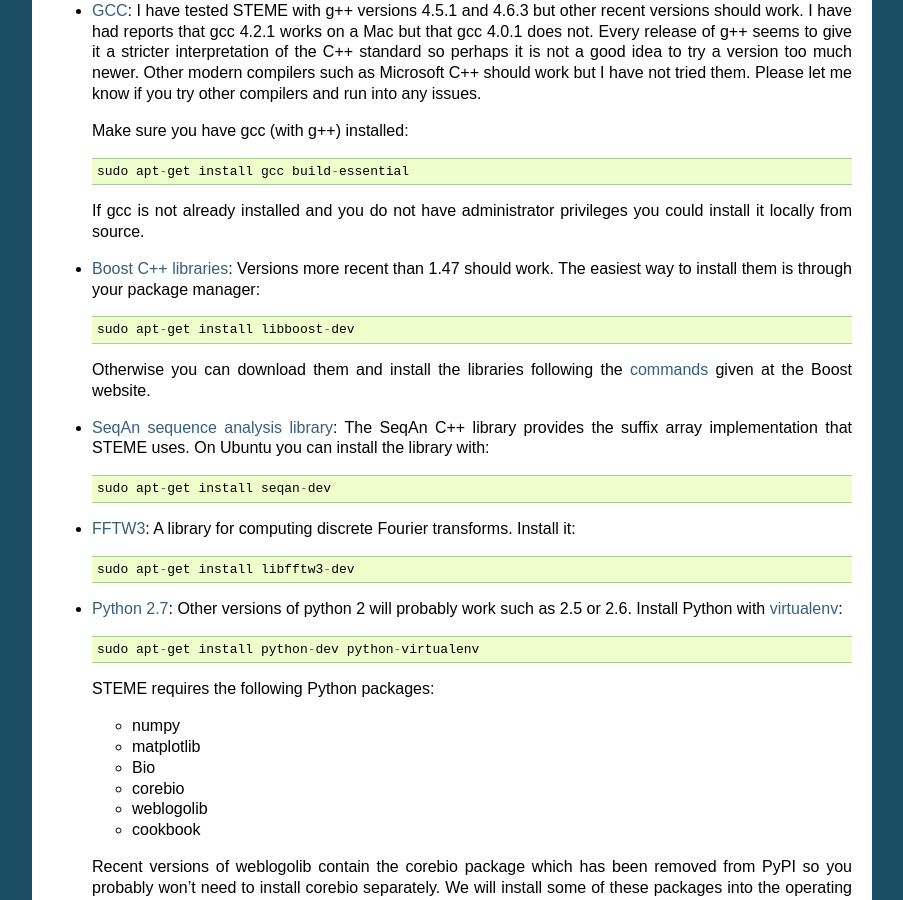
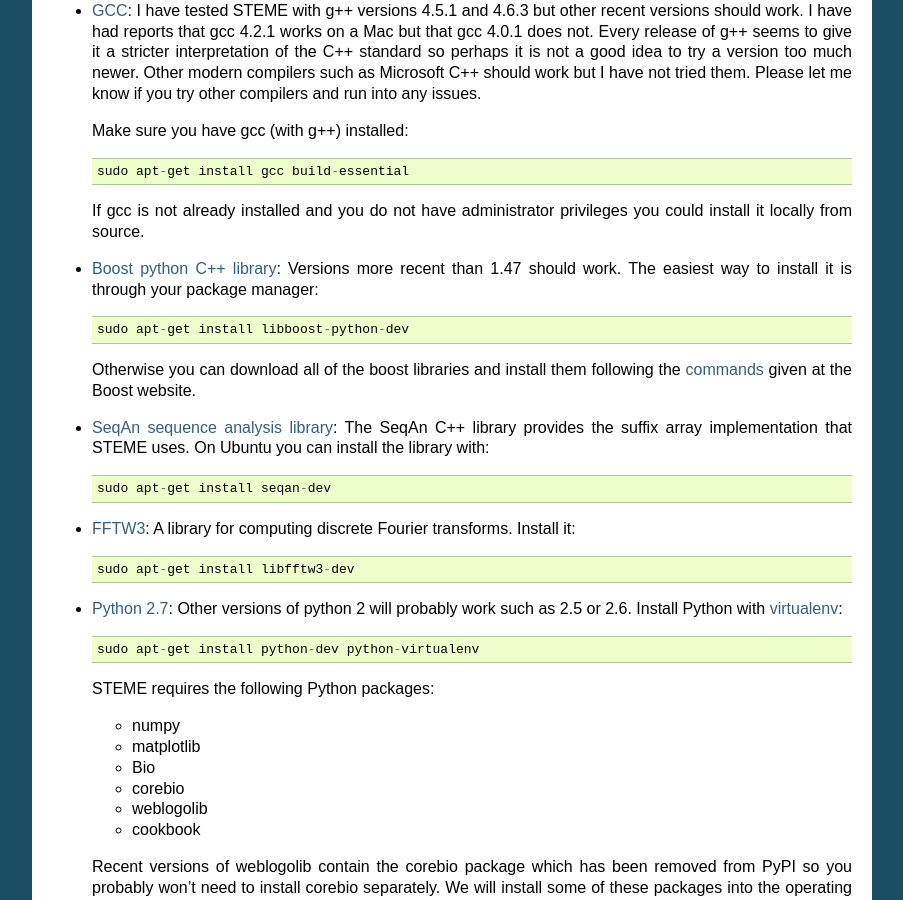
Before and after one commit to JohnReid/STEME, a Sphinx documentation site: the page built from docs/source/getting_started.rst, in a window 1280 px wide and 900 px high, scrolled down 523 px. Shown: the whole window, without its empty margins (198-1101 px from the left). Built offline with Sphinx 7.4.7, drawn with Linux system fonts in a browser that asks for light colours; formulas are drawn with MathJax 3; the version number could not be read and is left out.

Commit message:
Correct install instructions

```diff
--- a/docs/source/getting_started.rst
+++ b/docs/source/getting_started.rst
@@ -47,13 +47,13 @@
   you could install it locally from source.
 
 
-- `Boost C++ libraries`_: Versions more recent than 1.47 should work. The
-  easiest way to install them is through your package manager::
+- `Boost python C++ library`_: Versions more recent than 1.47 should work. The
+  easiest way to install it is through your package manager::
 
-    sudo apt-get install libboost-dev
+    sudo apt-get install libboost-python-dev
 
-  Otherwise you can download them and install the libraries following the
-  commands_ given at the Boost website.
+  Otherwise you can download all of the boost libraries and install them
+  following the commands_ given at the Boost website.
 
 
 - `SeqAn sequence analysis library`_: The SeqAn C++ library provides the suffix
@@ -96,7 +96,7 @@
 
 .. _GCC: http://gcc.gnu.org/
 .. _Python 2.7: http://www.python.org/
-.. _Boost C++ libraries: http://www.boost.org/
+.. _Boost python C++ library: http://www.boost.org/
 .. _commands: http://www.boost.org/doc/libs/1_49_0/more/getting_started/unix-variants.html#easy-build-and-install
 .. _SeqAn sequence analysis library: http://www.seqan.de/
 .. _FFTW3: _http://www.fftw.org/
```
